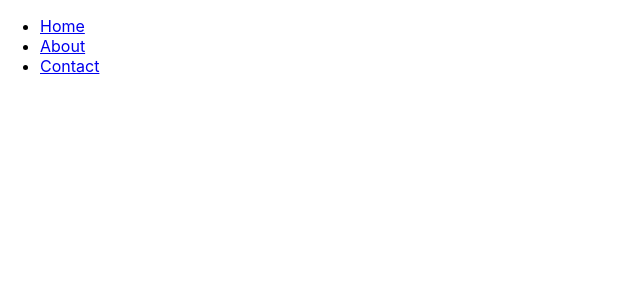
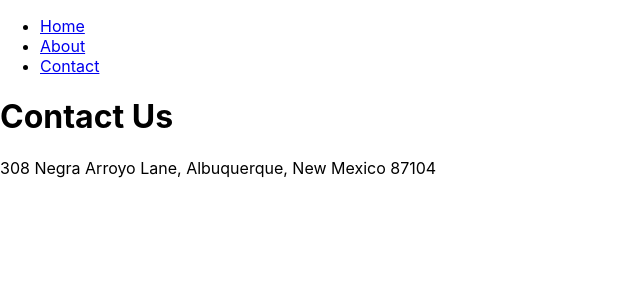
Before and after one commit to Newton667/Project-Ganesha, a React (Create React App) app in the folder odera/: page /contact in a window 1280 px wide. Shown: the top 300 px of the page, without its empty margins (0-640 px from the left). Built offline with nearby package versions, Linux system fonts and the light colour scheme.

Commit message:
Finally fixed the navbar issues

```diff
--- a/odera/package.json
+++ b/odera/package.json
@@ -10,7 +10,7 @@
     "react": "^19.0.0",
     "react-dom": "^19.0.0",
     "react-router-dom": "^7.3.0",
-    "react-scripts": "5.0.1",
+    "react-scripts": "^5.0.1",
     "web-vitals": "^2.1.4"
   },
   "scripts": {
--- a/odera/src/App.js
+++ b/odera/src/App.js
@@ -11,9 +11,9 @@
       <Navbar />
       <div className="content">
         <Routes>
-          <Route exact path ="/" component={<Home />} />
-          <Route exact path ="/about" component={<About />} />
-          <Route exact path ="/contact" component={<Contact />} />
+          <Route path ="/" element={<Home/>}/>
+          <Route path ="/about" element={<About/>}/>
+          <Route path ="/contact" element={<Contact/>}/>
         </Routes>
       </div>
     </Router>
--- a/odera/src/pages/Contact.js
+++ b/odera/src/pages/Contact.js
@@ -4,7 +4,7 @@
     return(
         <div>
             <h1>Contact Us</h1>
-            <p>308 Negra Arroyo Lane, Albuquerque, New Mexico 87104 </p>
+            <p>308 Negra Arroyo Lane, Albuquerque, New Mexico 87104</p>
         </div>
     );
 };
```
Also changed, not shown: 2 other files (tests, documents, lock files or other folders).
